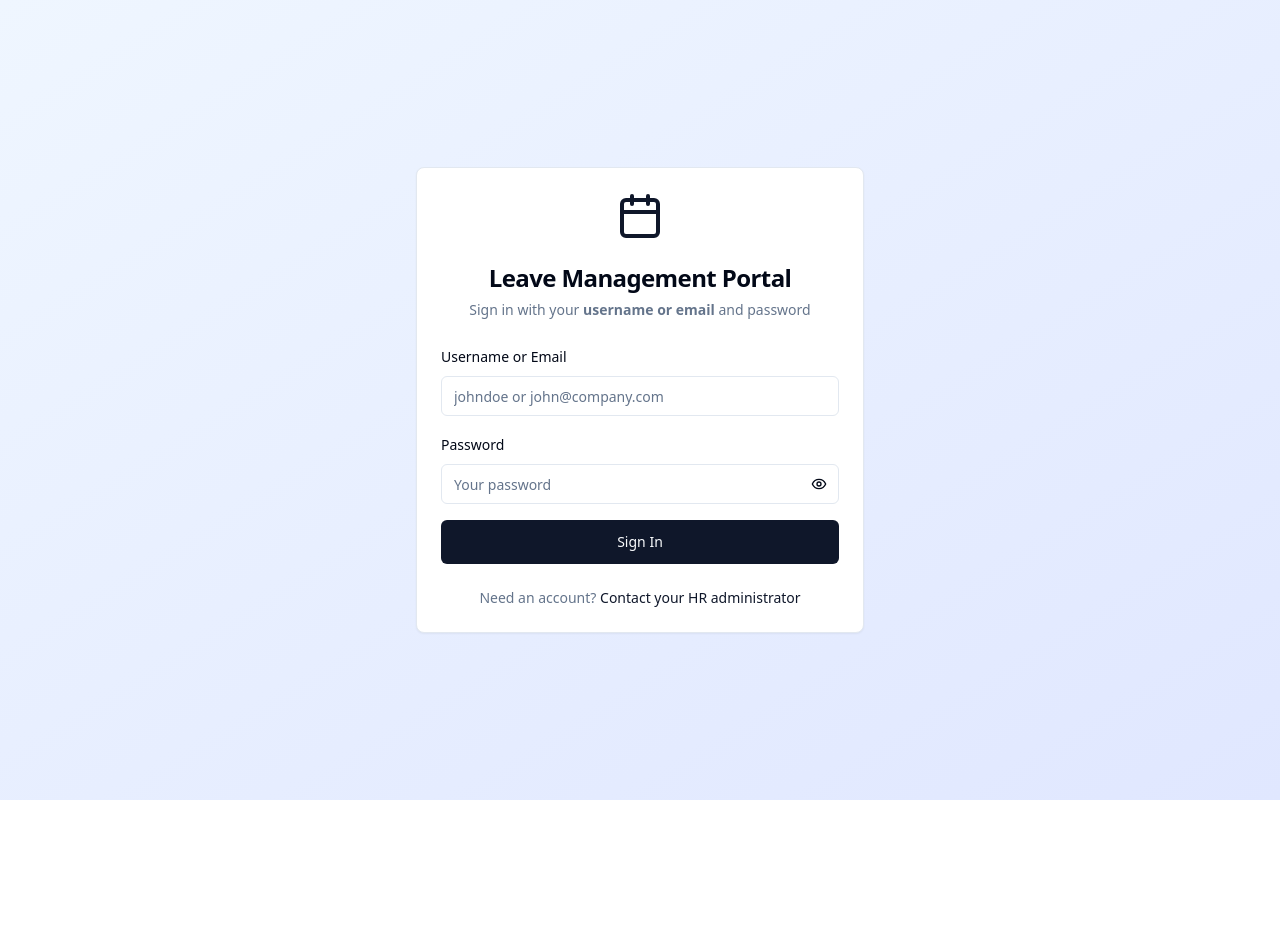
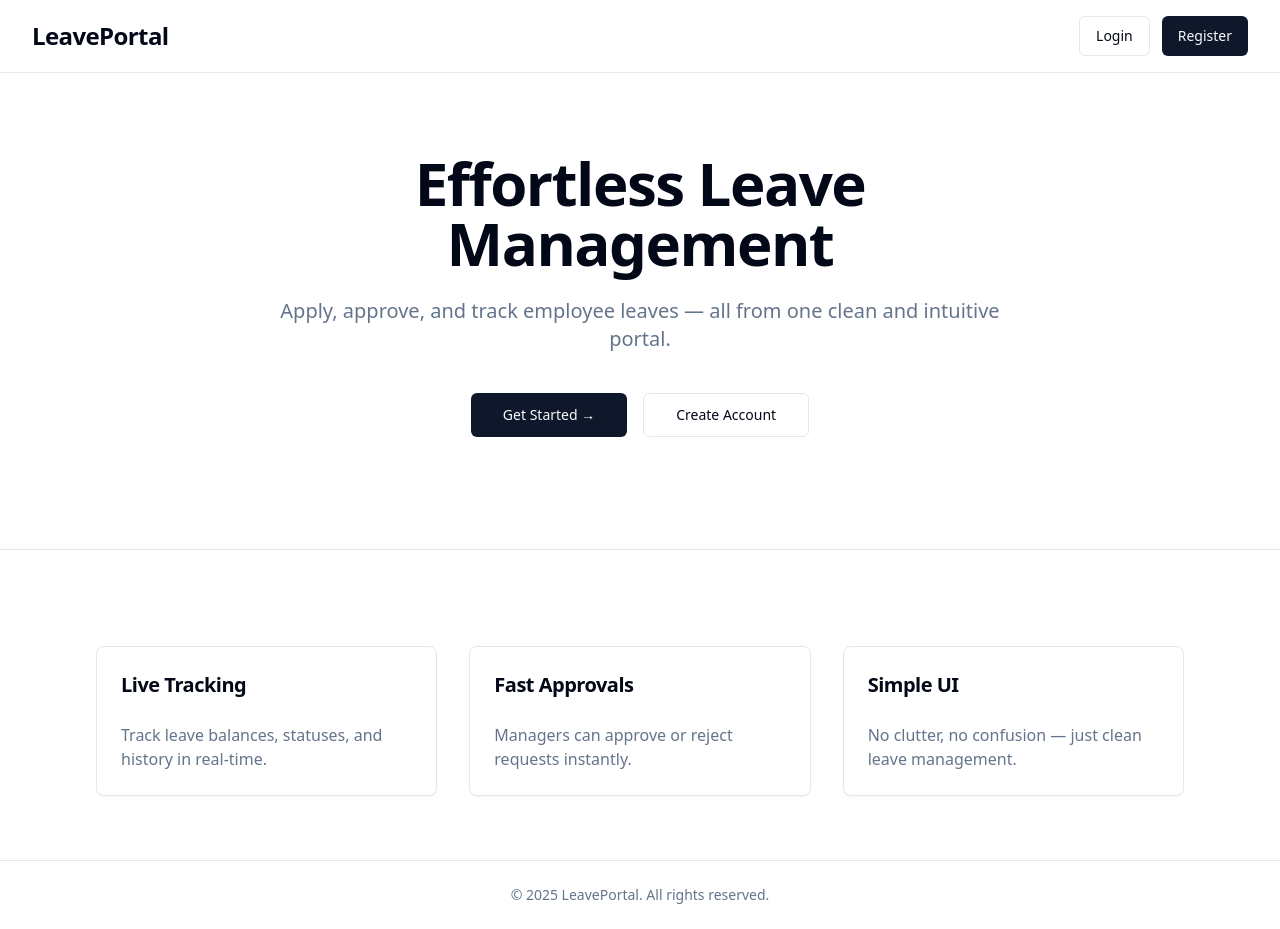
Before and after one commit to adithya-naik/hrms, a React (Vite) app in the folder frontend/: page / in a window 1280 px wide. Before the commit this address led to /login. Before the commit the page ends 800 px from the top, so only its background shows below. Built offline with nearby package versions, Linux system fonts and the light colour scheme.

Commit message:
Added LandingPage UI with hero and features section

```diff
--- a/frontend/package.json
+++ b/frontend/package.json
@@ -80,6 +80,6 @@
     "postcss": "^8.4.32",
     "tailwindcss": "^3.3.6",
     "typescript": "^5.2.2",
-    "vite": "^5.0.8"
+    "vite": "^5.4.19"
   }
 }
--- a/frontend/src/App.tsx
+++ b/frontend/src/App.tsx
@@ -1,23 +1,26 @@
-import { Toaster } from '@/components/ui/sonner';
-import { TooltipProvider } from '@/components/ui/tooltip';
-import { QueryClient, QueryClientProvider } from '@tanstack/react-query';
-import { BrowserRouter, Routes, Route } from 'react-router-dom';
-import { Provider } from 'react-redux';
-import { store } from '@/store';
-import { Layout } from '@/components/Layout/Layout';
-import { ProtectedRoute } from '@/components/ProtectedRoute';
-import Dashboard from '@/pages/Dashboard';
-import MyLeaves from '@/pages/Leaves/MyLeaves';
-import ApplyLeave from '@/pages/Leaves/ApplyLeave';
-import TeamLeaves from '@/pages/Leaves/TeamLeaves';
-import Reports from '@/pages/Reports';
-import Users from '@/pages/Users';
-import Settings from '@/pages/Settings';
-import Login from '@/pages/Login';
-import Register from '@/pages/Register';
-import Unauthorized from '@/pages/Unauthorized';
-import NotFound from '@/pages/NotFound';
-import React from 'react';
+import React from "react";
+import { Toaster } from "@/components/ui/sonner";
+import { TooltipProvider } from "@/components/ui/tooltip";
+import { QueryClient, QueryClientProvider } from "@tanstack/react-query";
+import { BrowserRouter, Routes, Route } from "react-router-dom";
+import { Provider } from "react-redux";
+import { store } from "@/store";
+import { Layout } from "@/components/Layout/Layout";
+import { ProtectedRoute } from "@/components/ProtectedRoute";
+
+// Pages
+import Landing from "@/pages/Landing";
+import Login from "@/pages/Login";
+import Register from "@/pages/Register";
+import Dashboard from "@/pages/Dashboard";
+import MyLeaves from "@/pages/Leaves/MyLeaves";
+import ApplyLeave from "@/pages/Leaves/ApplyLeave";
+import TeamLeaves from "@/pages/Leaves/TeamLeaves";
+import Reports from "@/pages/Reports";
+import Users from "@/pages/Users";
+import Settings from "@/pages/Settings";
+import Unauthorized from "@/pages/Unauthorized";
+import NotFound from "@/pages/NotFound";
 
 const queryClient = new QueryClient();
 
@@ -28,14 +31,15 @@ const App = () => (
         <Toaster />
         <BrowserRouter>
           <Routes>
-            {/* Public Routes */}
+            {/* ---------- Public Routes ---------- */}
+            <Route path="/" element={<Landing />} />
             <Route path="/login" element={<Login />} />
             <Route path="/register" element={<Register />} />
             <Route path="/unauthorized" element={<Unauthorized />} />
 
-            {/* Protected Routes */}
+            {/* ---------- Protected Routes (App) ---------- */}
             <Route
-              path="/"
+              path="/app"
               element={
                 <ProtectedRoute>
                   <Layout />
@@ -45,49 +49,54 @@ const App = () => (
               <Route index element={<Dashboard />} />
               <Route path="leaves" element={<MyLeaves />} />
               <Route path="leaves/new" element={<ApplyLeave />} />
+
               <Route
                 path="team-leaves"
                 element={
-                  <ProtectedRoute roles={['MANAGER', 'HR', 'ADMIN']}>
+                  <ProtectedRoute roles={["MANAGER", "HR", "ADMIN"]}>
                     <TeamLeaves />
                   </ProtectedRoute>
                 }
               />
+
               <Route
                 path="leave-requests"
                 element={
-                  <ProtectedRoute roles={['MANAGER', 'HR', 'ADMIN']}>
+                  <ProtectedRoute roles={["MANAGER", "HR", "ADMIN"]}>
                     <TeamLeaves />
                   </ProtectedRoute>
                 }
               />
+
               <Route
                 path="reports"
                 element={
-                  <ProtectedRoute roles={['HR', 'ADMIN']}>
+                  <ProtectedRoute roles={["HR", "ADMIN"]}>
                     <Reports />
                   </ProtectedRoute>
                 }
               />
+
               <Route
                 path="users"
                 element={
-                  <ProtectedRoute roles={['HR', 'ADMIN']}>
+                  <ProtectedRoute roles={["HR", "ADMIN"]}>
                     <Users />
                   </ProtectedRoute>
                 }
               />
+
               <Route
                 path="settings"
                 element={
-                  <ProtectedRoute roles={['ADMIN']}>
+                  <ProtectedRoute roles={["ADMIN"]}>
                     <Settings />
                   </ProtectedRoute>
                 }
               />
             </Route>
 
-            {/* Catch-all */}
+            {/* ---------- Catch-all Route ---------- */}
             <Route path="*" element={<NotFound />} />
           </Routes>
         </BrowserRouter>
--- /dev/null
+++ b/frontend/src/pages/Landing.tsx
@@ -0,0 +1,95 @@
+import React, { useEffect } from "react";
+import { useNavigate } from "react-router-dom";
+import { useSelector } from "react-redux";
+import { RootState } from "@/store";
+import { Button } from "@/components/ui/button";
+import { Card, CardContent, CardHeader, CardTitle } from "@/components/ui/card";
+import { Separator } from "@/components/ui/separator";
+
+export default function LandingPage() {
+  const navigate = useNavigate();
+  const auth = useSelector((state: RootState) => state.auth);
+
+  // Redirect logged-in users to dashboard
+  useEffect(() => {
+    if (auth?.isAuthenticated) {
+      navigate("/app");
+    }
+  }, [auth, navigate]);
+
+  return (
+    <main className="min-h-screen flex flex-col bg-background text-foreground">
+      {/* Navbar */}
+      <nav className="w-full py-4 px-8 flex justify-between items-center border-b">
+        <h1 className="text-2xl font-bold tracking-tight">LeavePortal</h1>
+        <div className="space-x-3">
+          <Button variant="outline" onClick={() => navigate("/login")}>
+            Login
+          </Button>
+          <Button onClick={() => navigate("/register")}>Register</Button>
+        </div>
+      </nav>
+
+      {/* Hero Section */}
+      <section className="flex flex-col items-center justify-center text-center px-6 py-20 max-w-3xl mx-auto">
+        <h1 className="text-5xl sm:text-6xl font-extrabold mb-6 leading-tight tracking-tight">
+          Effortless Leave Management
+        </h1>
+        <p className="text-lg sm:text-xl text-muted-foreground mb-10">
+          Apply, approve, and track employee leaves — all from one clean and intuitive portal.
+        </p>
+        <div className="flex gap-4">
+          <Button size="lg" onClick={() => navigate("/login")}>
+            Get Started →
+          </Button>
+          <Button size="lg" variant="outline" onClick={() => navigate("/register")}>
+            Create Account
+          </Button>
+        </div>
+      </section>
+
+      <Separator className="my-8" />
+
+      {/* Features Section */}
+      <section className="grid grid-cols-1 md:grid-cols-3 gap-8 px-8 py-16 w-full max-w-6xl mx-auto">
+        <Card className="shadow-sm">
+          <CardHeader>
+            <CardTitle className="text-xl">Live Tracking</CardTitle>
+          </CardHeader>
+          <CardContent>
+            <p className="text-muted-foreground">
+              Track leave balances, statuses, and history in real-time.
+            </p>
+          </CardContent>
+        </Card>
+
+        <Card className="shadow-sm">
+          <CardHeader>
+            <CardTitle className="text-xl">Fast Approvals</CardTitle>
+          </CardHeader>
+          <CardContent>
+            <p className="text-muted-foreground">
+              Managers can approve or reject requests instantly.
+            </p>
+          </CardContent>
+        </Card>
+
+        <Card className="shadow-sm">
+          <CardHeader>
+            <CardTitle className="text-xl">Simple UI</CardTitle>
+          </CardHeader>
+          <CardContent>
+            <p className="text-muted-foreground">
+              No clutter, no confusion — just clean leave management.
+            </p>
+          </CardContent>
+        </Card>
+      </section>
+
+      {/* Footer */}
+      <footer className="w-full py-6 text-center text-sm text-muted-foreground border-t">
+        © {new Date().getFullYear()} LeavePortal. All rights reserved.
+      </footer>
+    </main>
+  );
+}
```
Also changed, not shown: 1 other file (tests, documents, lock files or other folders).
